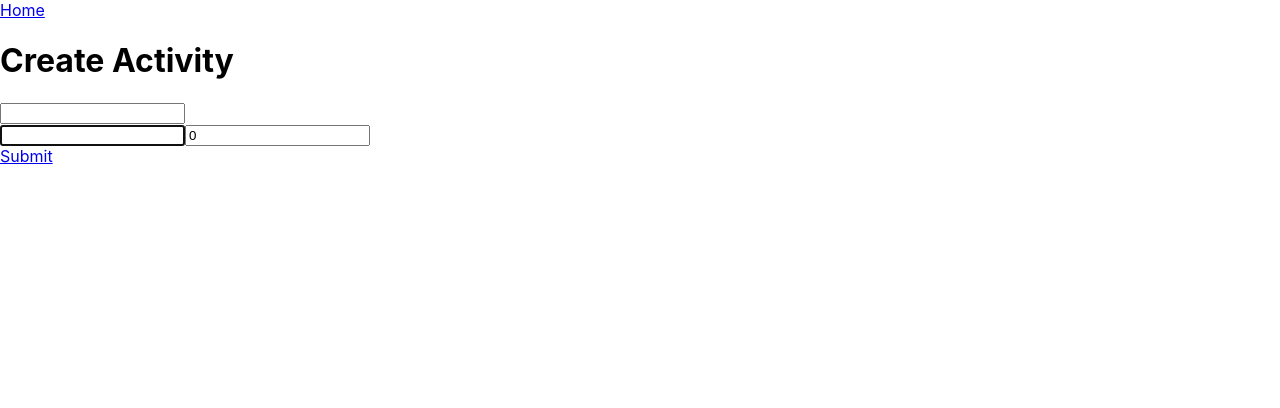
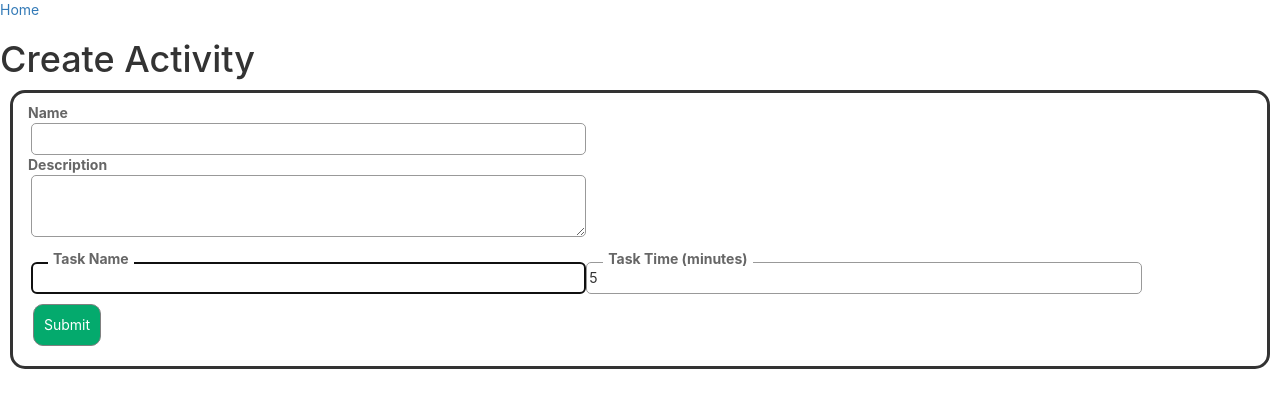
Before and after one commit to frankhzeng/CS-HL-IA, a React (Create React App) app: page /create in a window 1280 px wide. Shown: the top 408 px of the page. Built offline with nearby package versions, Linux system fonts and the light colour scheme.

Commit message:
finallly made linking

```diff
--- a/public/index.html
+++ b/public/index.html
@@ -2,18 +2,16 @@
 <html lang="en">
   <head>
     <meta charset="utf-8" />
-    <link rel="icon" href="%PUBLIC_URL%/favicon.ico" />
+    <link href="https://maxcdn.bootstrapcdn.com/bootstrap/3.3.7/css/bootstrap.min.css" rel="stylesheet"/>
+
+    <!-- <link rel="icon" href="%PUBLIC_URL%/favicon.ico" /> -->
     <meta name="viewport" content="width=device-width, initial-scale=1" />
     <meta name="theme-color" content="#000000" />
     <meta
       name="description"
-      content="Web site created using create-react-app"
+      content="App for Productivity"
     />
-    <link rel="apple-touch-icon" href="%PUBLIC_URL%/logo192.png" />
-    <!--
-      manifest.json provides metadata used when your web app is installed on a
-      user's mobile device or desktop. See https://developers.google.com/web/fundamentals/web-app-manifest/
-    -->
+
     <link rel="manifest" href="%PUBLIC_URL%/manifest.json" />
     <!--
       Notice the use of %PUBLIC_URL% in the tags above.
@@ -24,10 +22,9 @@
       work correctly both with client-side routing and a non-root public URL.
       Learn how to configure a non-root public URL by running `npm run build`.
     -->
-    <title>React App</title>
+    <title>Lao Shi App</title>
   </head>
   <body>
-    <noscript>You need to enable JavaScript to run this app.</noscript>
     <div id="root"></div>
     <!--
       This HTML file is a template.
--- a/src/App.js
+++ b/src/App.js
@@ -1,9 +1,8 @@
-import logo from './logo.svg';
 import './App.css';
-import ActivityList from './ActivityList';
-import { BrowserRouter as Router, Route, Routes, Link, BrowserRouter } from 'react-router-dom';
+import { BrowserRouter, Route, Routes, Link } from 'react-router-dom';
 import Home from './Home';
 import CreateActivity from './CreateActivity';
+import CompleteActivity from './CompleteActivity';
 
 function App() {
 
@@ -15,6 +14,7 @@ function App() {
       <Routes>
         <Route exact path="/" element={<Home/>}/>
         <Route exact path="/create" element={<CreateActivity/>}/>
+        <Route exact path="/complete" element={<CompleteActivity/>}/>
       </Routes>
     </BrowserRouter>
   );
--- a/src/CompleteActivity.js
+++ b/src/CompleteActivity.js
@@ -1,7 +1,7 @@
 function CompleteActivity() {
     return (
     <div>
-
+        <p> it's itme to cook</p>
     </div>
     )
 }
--- /dev/null
+++ b/src/CreateActivity.css
@@ -0,0 +1,91 @@
+.activity-input-container {
+    width:45%;
+}
+.activity-static-input-container {
+    width:45%;
+}
+.activity-input-container>label{
+    position:relative;
+    top: 15%;
+    left:25px;
+    background-color:white;
+    color:#666;
+    margin-top: 0;
+    margin-bottom: 0;
+    padding-left: 5px;
+    padding-right: 5px;
+}
+.activity-static-input-container>label {
+    position:relative;
+    top: 15%;
+    left:0px;
+    background-color:white;
+    color:#666;
+    margin-top: 0;
+    margin-bottom: 0;
+    padding-left: 5px;
+    padding-right: 5px;
+}
+.activity-static-input-container>textarea {
+    border:1px solid #999;
+    border-radius: 5px;
+    line-height:200%;
+    width:100%;
+    margin:0;
+    margin-left: 1vh;
+    margin-right: 1vh;
+}
+
+.activity-input-container>input{
+    border:1px solid #999;
+    border-radius: 5px;
+    line-height:200%;
+    width:100%;
+    margin:0;
+    margin-left: 1vh;
+    margin-right: 1vh;
+  }
+  .activity-static-input-container>input{
+    border:1px solid #999;
+    border-radius: 5px;
+    line-height:200%;
+    width:100%;
+    margin:0;
+    margin-left: 1vh;
+    margin-right: 1vh;
+  }
+.flex-activity-container {
+    display: flex;
+    flex-direction: row;
+
+}
+.create-activity-flex-div {
+    display: flex;
+    flex-direction: column;
+    border-radius:15px;
+    border-width: 1px;
+    border-color: grey;
+    margin:10px;
+    border: solid;
+    padding:10px;
+}
+#create-activity-submit {
+    margin:10px;
+    border: solid;
+    border-radius:10px;
+    border-width: 0.5px;
+    border-color: grey;
+    padding: 10px;
+    width: fit-content;
+    background-color: #04AA6D;
+    text-decoration: none;
+    color: white
+}
+.create-activity-incomplete-warning {
+    visibility: hidden;
+    display: none;
+    color: red;
+    margin-top: 5px;
+    margin-bottom: 3px;
+
+}
--- a/src/CreateActivity.js
+++ b/src/CreateActivity.js
@@ -1,11 +1,16 @@
-import { useEffect, useState } from "react";
+import { useEffect, useRef, useState } from "react";
 import { Link } from "react-router-dom";
+import './CreateActivity.css'
 function CreateActivity() {
-    const [activitiesInput, setActivitiesInput] = useState([{index: 0, input: "", minutes: 0}]);
+    const [activitiesInput, setActivitiesInput] = useState([{index: 0, input: "", minutes: 5}]);
     const [focusInput, setFocusInput] = useState(0);
     const [isName, setIsName] = useState(true);
+    const textAreaRef = useRef()
+    const noNameWarningRef = useRef();
+    const noTaskWarningRef = useRef();
     useEffect(() => {
         var lastEditedElement = document.getElementById("activity-input-" + (isName? "" : "minutes-") + focusInput)
+        console.log("focusing like a bASTASRD to ", focusInput, "list: " , activitiesInput);
         lastEditedElement?.focus();
     }, [activitiesInput, focusInput, isName])
     const handleOnFocus = (event) => {
@@ -17,10 +22,8 @@ function CreateActivity() {
         }
         setFocusInput(eventIDNumber)
     }
-    const handleSubmitPress = (event) => {
-        console.log(JSON.stringify(activitiesInput));
-    }
     const handleKeyPress = (event) => {
+        console.log("keypress: ", event.key);
         let eventTargetID = Number(event.target.id[event.target.id.length - 1]);
         let inputValue;
         let minutesValue;
@@ -31,6 +34,7 @@ function CreateActivity() {
             inputValue = event.target.value;
             minutesValue = document.getElementById("activity-input-minutes-" + eventTargetID).value;
         }
+        if (inputValue !== activitiesInput[focusInput].input || minutesValue !== activitiesInput[focusInput].minutes) {
             setActivitiesInput(prevState => {
                 let before = prevState.slice(0, eventTargetID);
                 let current = {index: eventTargetID, input: inputValue, minutes: minutesValue}
@@ -43,15 +47,31 @@ function CreateActivity() {
                 }
                 return [...before, current, ...after]
             })
+        }
         if (event.key === "Backspace") {
             console.log(eventTargetID, " ", isName, " ", inputValue.length, " ", minutesValue.length);
             if (eventTargetID !== 0 && inputValue.length === 0) {
                 console.log(activitiesInput.slice(0, focusInput));
-                console.log(activitiesInput.slice(focusInput, activitiesInput.length));
+                console.log(activitiesInput.slice(focusInput+1, activitiesInput.length));
+                event.preventDefault();
+                setActivitiesInput(prevState => {
+                    let before = prevState.slice(0, focusInput);
+                    let after = prevState.slice(focusInput+1, prevState.length);
+                    after = after.map(item => {return {index: item.index-1, input:item.input, minutes:item.minutes}});
+                    console.log("ALL POSSIBILITIES: ")
+                    console.log([...after]);
+                    console.log([...before]);
+                    console.log([...before, ...after]);
+                    if (before.length === 0 && after.length === 0) return [{index: 0, input: "", minutes: 0}]; //theoretically can't happen but just in case
+                    else if (before.length === 0) return [...after]
+                    else if (after.length === 0) return [...before]
+                    else return [...before, ...after]
+                })
+                setIsName(false);
                 setFocusInput(prevState => prevState - 1);
-                setIsName(false);
             }
             if (!isName && minutesValue.length === 0) {
+                event.preventDefault();
                 setIsName(true);
             }
         }
@@ -71,14 +91,63 @@ function CreateActivity() {
             }
         }
     }
+    const textAreaOnInputHandler = (event) => {
+        textAreaRef.current.style.height = textAreaRef.current.scrollHeight + 3 + "px";
+        textAreaRef.current.style.height = "";
+    }
+
+    const handleSubmitPress = (event) => {
+        console.log("testing: ", ("" == null));
+        noNameWarningRef.current.style.display = "none";
+        noNameWarningRef.current.style.visibility = "hidden";
+        noTaskWarningRef.current.style.display = "none";
+        noTaskWarningRef.current.style.visibility = "hidden";
+        if (document.getElementById("create-activity-name").value.length === 0) {
+            console.log("lmao put a name");
+            noNameWarningRef.current.style.display = "block";
+            noNameWarningRef.current.style.visibility = "visible";
+            console.log("preventing dfeault because name");
+            event.preventDefault();
+        }
+        for (var i = 0; i < activitiesInput.length; i++) {
+            console.log("CONDITIONS: ======================");
+            console.log(activitiesInput[i].input.length === 0)
+            console.log(typeof activitiesInput[i].minutes)
+            console.log(typeof activitiesInput[i].minutes === "undefined")
+            console.log(activitiesInput[i].minutes === "");
+            console.log("CONDITIONS DONE===================");
+            if (activitiesInput[i].input.length === 0 || typeof activitiesInput[i].minutes === "undefined" || activitiesInput[i].minutes === "") {
+                noTaskWarningRef.current.style.display = "block";
+                noTaskWarningRef.current.style.visibility = "visible";
+                console.log("preventing default because tasks ar enot done");
+                event.preventDefault();
+                break;
+            }
+
+        }
+
+        console.log(document.getElementById("create-activity-name").value);
+        console.log(textAreaRef.current.value);
+        console.log(JSON.stringify(activitiesInput));
+    }
     return (
         <div>
             <h1>Create Activity</h1>
             <form>
+                <div className="create-activity-flex-div">
+                    <div className="activity-static-input-container">
+                        <label>Name</label>
                         <input type="text" id="create-activity-name" name="activity-name"/>
+                    </div>
+                    <div className="activity-static-input-container">
+                        <label>Description</label>
+                        <textarea ref={textAreaRef} id="create-activity-description" onInput={textAreaOnInputHandler}></textarea>
+                    </div>
                     <div id="activity-input-container">
                         {activitiesInput.map((item) =>
-                        <div>
+                            <div className="flex-activity-container">
+                                <div className="activity-input-container">
+                                    <label>Task Name</label>
                                     <input
                                         id={"activity-input-" + item.index}
                                         key={crypto.randomUUID()}
@@ -87,6 +156,9 @@ function CreateActivity() {
                                         defaultValue={item.input}
                                         type="text"
                                     />
+                                </div>
+                                <div className="activity-input-container">
+                                    <label>Task Time (minutes)</label>
                                     <input
                                         id={"activity-input-minutes-" + item.index}
                                         onKeyDown={handleKeyPress}
@@ -96,9 +168,13 @@ function CreateActivity() {
                                         defaultValue={item.minutes}
                                     />
                                 </div>
+                            </div>
                         )}
                     </div>
-                <Link onClick={handleSubmitPress}>Submit</Link>
+                    <p className="create-activity-incomplete-warning" ref={noNameWarningRef}>Please enter a name for this activity.</p>
+                    <p className="create-activity-incomplete-warning" ref={noTaskWarningRef}>Please enter both the task name and duration.</p>
+                    <Link id="create-activity-submit" onClick={handleSubmitPress} to="/complete">Submit</Link>
+                    </div>
             </form>
         </div>
     );
```
Also changed, not shown: 1 other file (tests, documents, lock files or other folders). Lines whose indentation alone changed are shown as unchanged.
